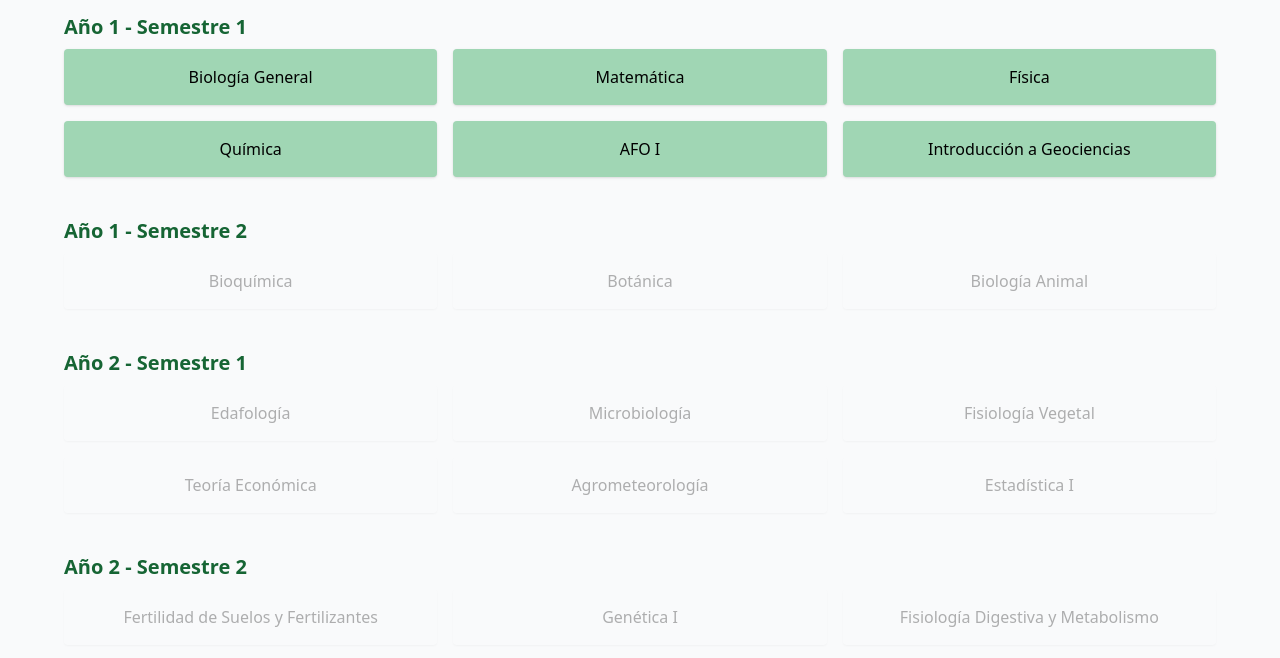
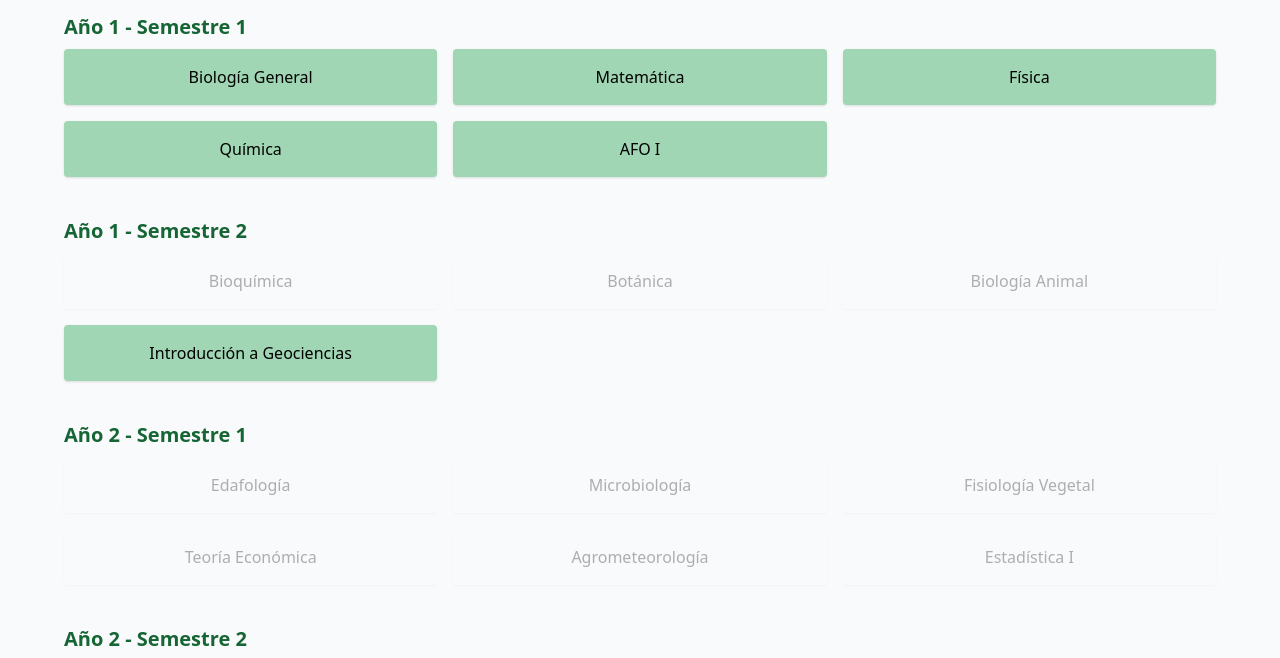
Before and after one commit to VERO-operate/Carrera-Agronomia---plan-2020, a plain HTML site: page index.html in a window 1280 px wide. Shown: the part 119-777 px from the top of the page. Drawn offline with nearby package versions, Linux system fonts and the light colour scheme.

Commit message:
Update index.html

```diff
--- a/index.html
+++ b/index.html
@@ -38,7 +38,7 @@
       { nombre: "Botánica", año: 1, semestre: 2, previas: ["Biología General"] },
       { nombre: "Biología Animal", año: 1, semestre: 2, previas: ["Biología General"] },
 
-      { nombre: "Introducción a Geociencias", año: 1, semestre: 1, previas: [] },
+      { nombre: "Introducción a Geociencias", año: 1, semestre: 2, previas: [] },
       { nombre: "Edafología", año: 2, semestre: 1, previas: ["Introducción a Geociencias"] },
       { nombre: "Microbiología", año: 2, semestre: 1, previas: ["Bioquímica"] },
       { nombre: "Fisiología Vegetal", año: 2, semestre: 1, previas: ["Botánica"] },
```
